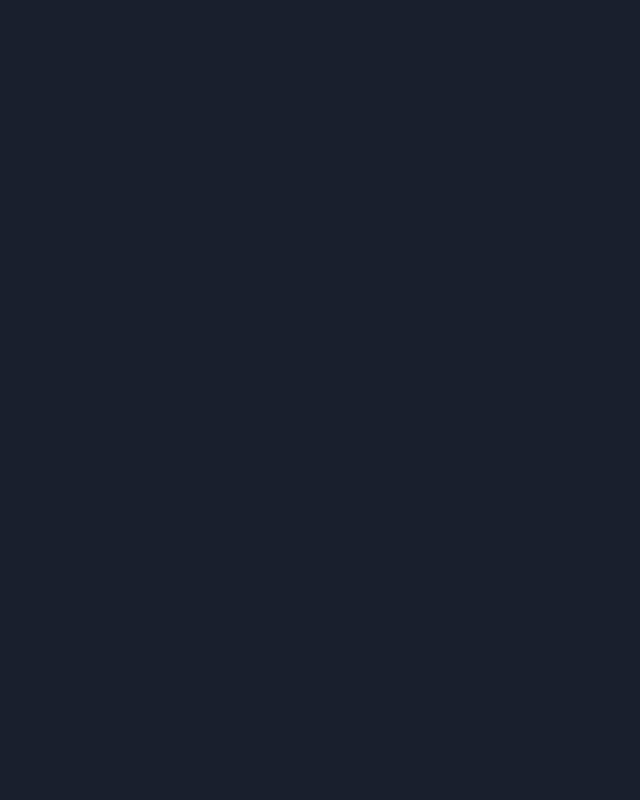
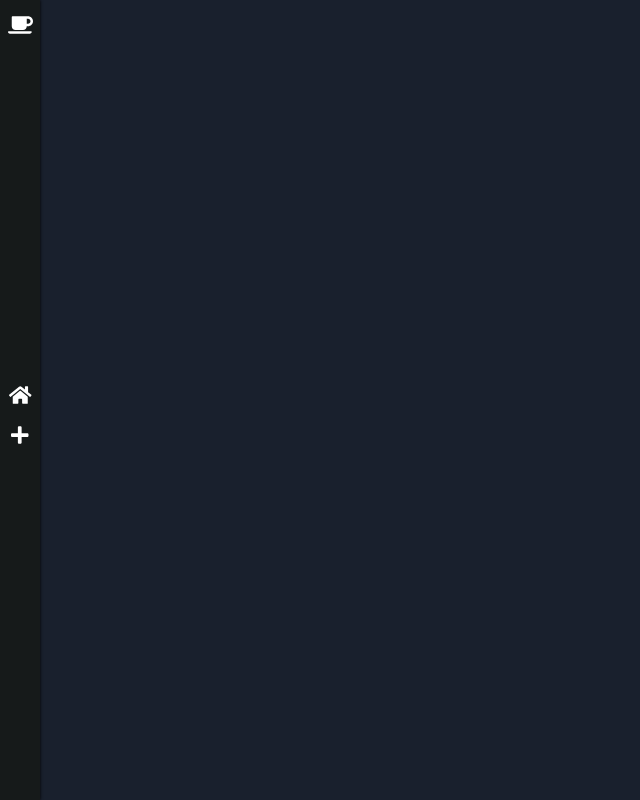
Before and after one commit to Heiiji/Heiiji-news-hub-app, a React (Create React App) app: page /search in a window 1280 px wide. Shown: the whole page, without its empty margins (0-640 px from the left). Built offline with nearby package versions, Linux system fonts and the light colour scheme; the HTML template or start-up script is replaced by a standard one.

Commit message:
add routing

```diff
--- a/src/Router.tsx
+++ b/src/Router.tsx
@@ -2,6 +2,7 @@ import React from 'react';
 import { Switch, Route } from "react-router-dom";
 
 import Home from "./pages/Home";
+import Search from "./pages/Search";
 
 function Router() {
     return (
@@ -9,6 +10,12 @@ function Router() {
             <Route exact path="/">
                 <Home/>
             </Route>
+            <Route path="/search">
+                <Search/>
+            </Route>
+            <Route path="/search/:query">
+                <Search/>
+            </Route>
         </Switch>
     );
 }
--- /dev/null
+++ b/src/_helpers/history.js
@@ -0,0 +1,3 @@
+import { createBrowserHistory } from "history";
+//On redéclare ensuite les méthodes
+export default createBrowserHistory();
--- a/src/index.tsx
+++ b/src/index.tsx
@@ -1,7 +1,7 @@
 import React from 'react';
 import ReactDOM from 'react-dom';
 import { ApolloProvider } from "@apollo/client";
-import { BrowserRouter } from 'react-router-dom';
+import { Router as BrowserRouter } from 'react-router-dom';
 import { ThemeProvider } from "styled-components";
 import { darkTheme } from "./styles/theme";
 
@@ -10,10 +10,12 @@ import './index.scss';
 import * as serviceWorker from './serviceWorker';
 import Router from "./Router";
 
+import history from "./_helpers/history";
+
 ReactDOM.render(
   <React.StrictMode>
     <ApolloProvider client={client}>
-        <BrowserRouter>
+        <BrowserRouter history={history}>
           <ThemeProvider theme={darkTheme}>
             <Router />
           </ThemeProvider>
--- a/src/organisms/Navigation.tsx
+++ b/src/organisms/Navigation.tsx
@@ -1,5 +1,6 @@
 import React from "react";
 import styled from "styled-components";
+import history from "../_helpers/history";
 import { FontAwesomeIcon } from "@fortawesome/react-fontawesome";
 import { faCoffee, faHome, faPlus } from "@fortawesome/free-solid-svg-icons";
 
@@ -39,16 +40,21 @@ const NavBtn = styled.div`
 `;
 
 const Navigation = () => {
+
+    const onRedirect = (link: string) => {
+        history.push(link);
+    }
+
     return (
         <NavBar>
             <div style={{ height: "fit-content" }}>
                 <FontAwesomeIcon color="white" icon={faCoffee} />
             </div>
             <div className="menu">
-                <NavBtn>
+                <NavBtn onClick={() => onRedirect("/")}>
                     <FontAwesomeIcon color="white" icon={faHome} />
                 </NavBtn>
-                <NavBtn>
+                <NavBtn onClick={() => onRedirect("/search")}>
                     <FontAwesomeIcon color="white" icon={faPlus} />
                 </NavBtn>
             </div>
--- a/src/pages/Search.tsx
+++ b/src/pages/Search.tsx
@@ -1,9 +1,12 @@
 import React from "react";
+import Navigation from "../organisms/Navigation";
 
-const _ = () => {
+const Search = () => {
     return (
-        <div/>
+        <div>
+            <Navigation/>
+        </div>
     );
 }
 
-export default _;
+export default Search;
--- a/src/styles/theme.ts
+++ b/src/styles/theme.ts
@@ -9,7 +9,7 @@ declare module "styled-components" {
 }
 
 export const darkTheme: DefaultTheme = {
-    textColor: "#fff",
+  textColor: "#fff",
 	primaryColor: "#38BCFF",
 	secondaryColor: "#cacaca",
 };
```
